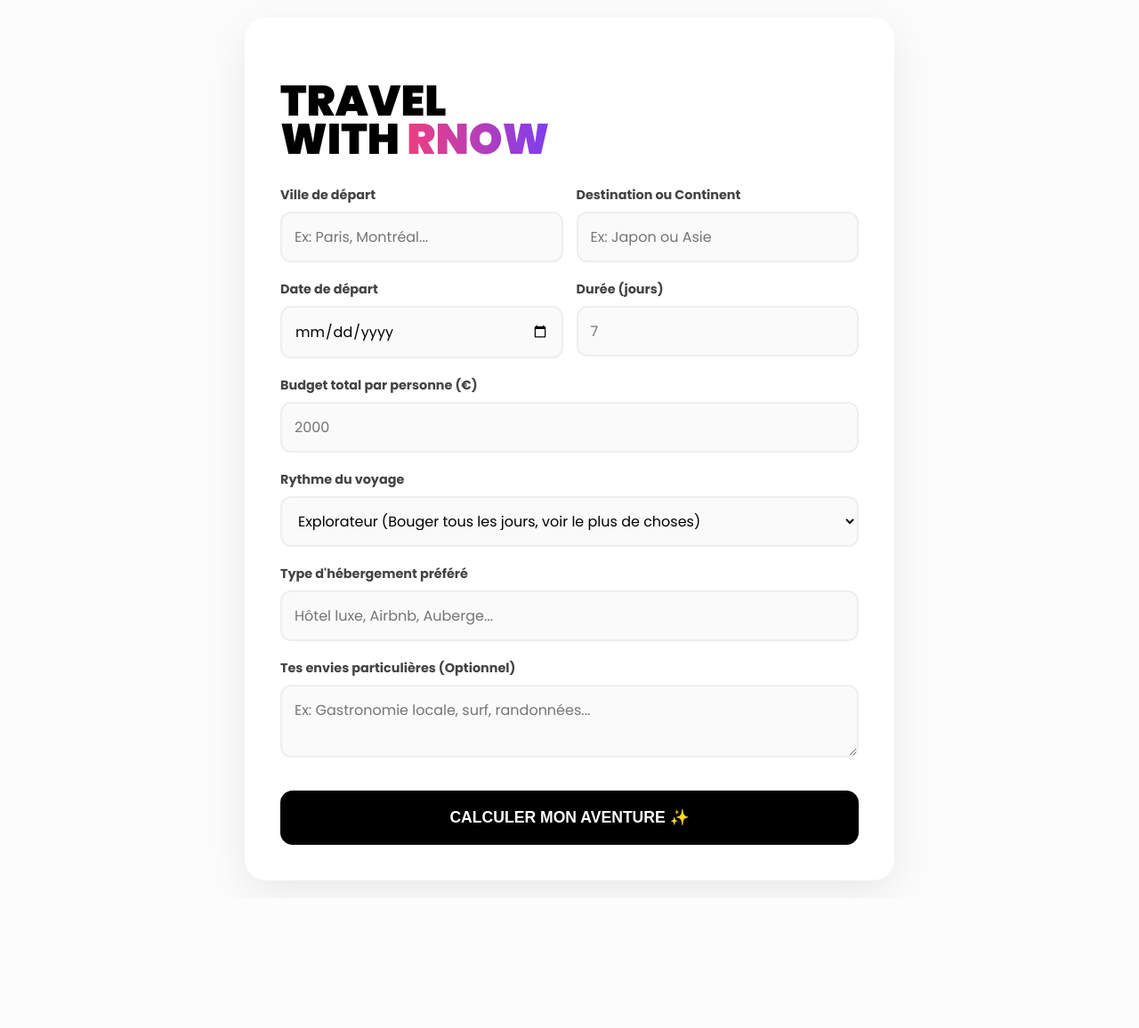
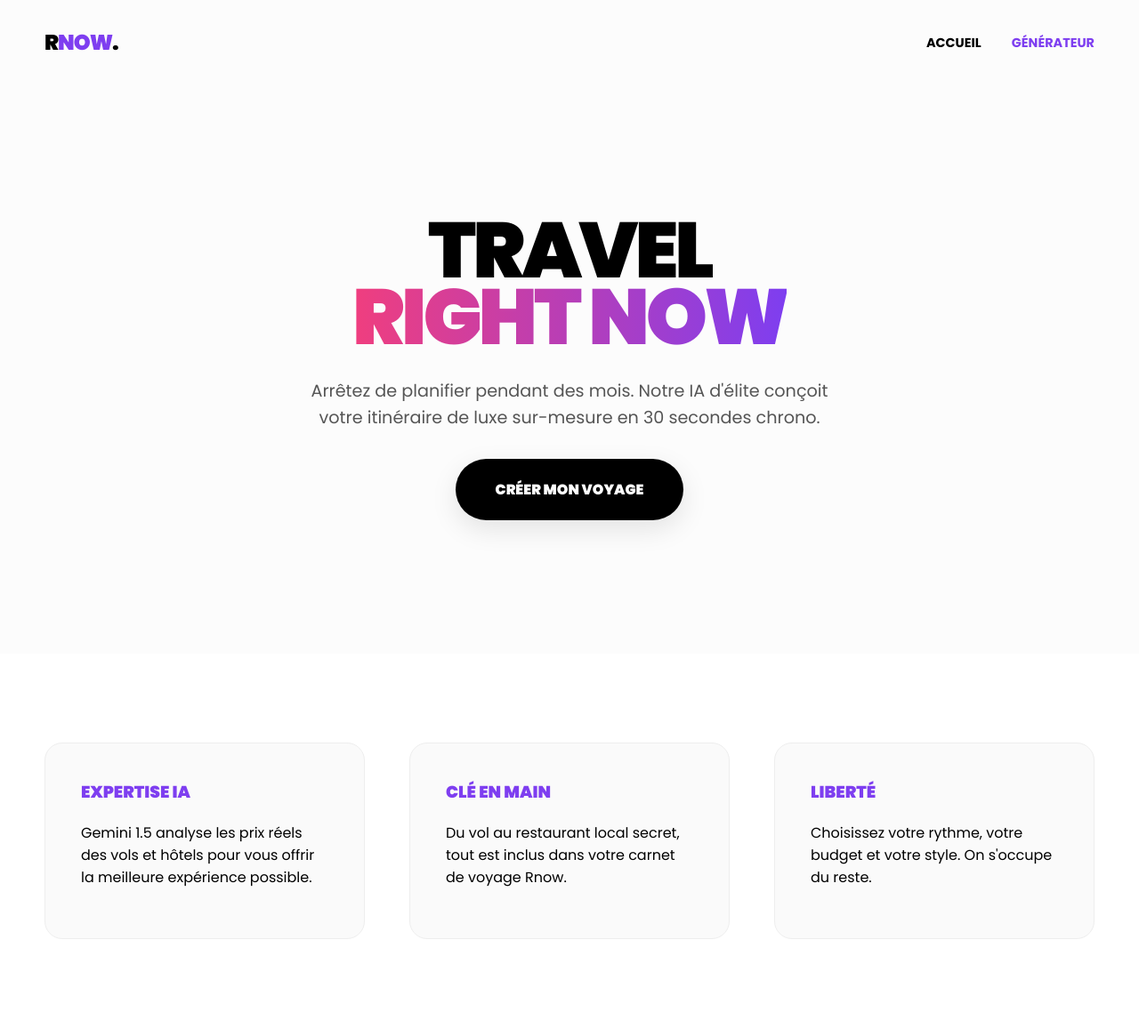
Before and after one commit to hamelalexandre1126-arch/Rnow-agence, a website: page index.html in a window 1280 px wide. Shown: the whole page at 89% size. Before the commit the page ends 1010 px from the top, so only its background shows below. Drawn offline with Linux system fonts and the light colour scheme.

Commit message:
Update index.html

```diff
--- a/index.html
+++ b/index.html
@@ -3,123 +3,67 @@
 <head>
     <meta charset="UTF-8">
     <meta name="viewport" content="width=device-width, initial-scale=1.0">
-    <title>Rnow - L'Expert Voyage</title>
+    <title>Rnow | L'Agence de Voyage Instantanée</title>
     <style>
-        @import url('https://fonts.googleapis.com/css2?family=Poppins:wght@400;500;700;900&display=swap');
-        body { font-family: 'Poppins', sans-serif; background-color: #fcfcfc; margin: 0; padding: 20px; display: flex; justify-content: center; }
-        .container { width: 100%; max-width: 650px; background: #ffffff; border-radius: 24px; padding: 40px; box-shadow: 0 15px 50px rgba(0, 0, 0, 0.08); }
-        h1 { font-size: 3rem; font-weight: 900; line-height: 0.9; text-transform: uppercase; margin-bottom: 30px; }
-        h1 span { background: linear-gradient(90deg, #f03e7e, #7e3ef0); -webkit-background-clip: text; -webkit-text-fill-color: transparent; }
-        .form-group { margin-bottom: 20px; }
-        label { display: block; font-weight: 700; margin-bottom: 8px; font-size: 0.9rem; color: #444; }
-        input, textarea, select { width: 100%; padding: 14px; border-radius: 12px; border: 2px solid #eee; background: #fafafa; font-size: 1rem; font-family: inherit; box-sizing: border-box; }
-        .row { display: flex; gap: 15px; margin-bottom: 20px; }
-        .row .form-group { flex: 1; margin-bottom: 0; }
-        button { width: 100%; padding: 20px; border: none; border-radius: 14px; background: #000; color: #fff; font-size: 1.1rem; font-weight: 800; text-transform: uppercase; cursor: pointer; transition: 0.3s; margin-top: 10px; }
-        button:hover { transform: translateY(-2px); background: #1a1a1a; }
-        #resultat { margin-top: 40px; padding: 30px; background: #fff; border: 1px solid #eee; border-radius: 20px; display: none; line-height: 1.8; }
-        #itineraire-content { color: #222; font-size: 1.05rem; }
-        .loader { display: none; text-align: center; font-weight: bold; color: #7e3ef0; margin-top: 20px; }
+        @import url('https://fonts.googleapis.com/css2?family=Poppins:wght@400;700;900&display=swap');
+
+        body { font-family: 'Poppins', sans-serif; background: #fcfcfc; margin: 0; color: #000; overflow-x: hidden; }
+
+        /* --- NAVIGATION --- */
+        nav { display: flex; justify-content: space-between; align-items: center; padding: 30px 50px; }
+        .logo { font-weight: 900; font-size: 1.5rem; text-transform: uppercase; letter-spacing: -1px; }
+        .logo span { color: #7e3ef0; }
+        .nav-links a { text-decoration: none; color: #000; font-weight: 700; margin-left: 30px; font-size: 0.9rem; text-transform: uppercase; }
+
+        /* --- HERO SECTION --- */
+        .hero { height: 80vh; display: flex; flex-direction: column; justify-content: center; align-items: center; text-align: center; padding: 0 20px; }
+        .hero h1 { font-size: 5.5rem; font-weight: 900; line-height: 0.85; margin: 0; letter-spacing: -4px; text-transform: uppercase; }
+        .hero h1 span { background: linear-gradient(90deg, #f03e7e, #7e3ef0); -webkit-background-clip: text; -webkit-text-fill-color: transparent; }
+        .hero p { max-width: 600px; font-size: 1.2rem; margin: 30px 0; color: #555; line-height: 1.6; }
+
+        .btn-main {
+            padding: 22px 45px; background: #000; color: #fff; text-decoration: none;
+            border-radius: 50px; font-weight: 800; text-transform: uppercase;
+            transition: 0.3s; box-shadow: 0 10px 30px rgba(0,0,0,0.1);
+        }
+        .btn-main:hover { transform: translateY(-3px); background: #1a1a1a; box-shadow: 0 15px 40px rgba(126, 62, 240, 0.3); }
+
+        /* --- SECTION CONCEPT --- */
+        .concept { padding: 100px 50px; background: #fff; display: flex; gap: 50px; align-items: center; flex-wrap: wrap; }
+        .card { flex: 1; min-width: 250px; padding: 40px; border-radius: 20px; background: #fafafa; border: 1px solid #eee; }
+        .card h3 { font-weight: 900; text-transform: uppercase; margin-top: 0; color: #7e3ef0; }
     </style>
 </head>
 <body>
-    <div class="container">
-        <h1>Travel<br>with <span>Rnow</span></h1>
-        <form id="voyageForm">
-            <div class="row">
-                <div class="form-group">
-                    <label>Ville de départ</label>
-                    <input type="text" id="depart" placeholder="Ex: Paris, Montréal..." required>
-                </div>
-                <div class="form-group">
-                    <label>Destination ou Continent</label>
-                    <input type="text" id="destination" placeholder="Ex: Japon ou Asie" required>
-                </div>
-            </div>
 
-            <div class="row">
-                <div class="form-group">
-                    <label>Date de départ</label>
-                    <input type="date" id="dateDepart" required>
-                </div>
-                <div class="form-group">
-                    <label>Durée (jours)</label>
-                    <input type="number" id="duree" placeholder="7" required>
-                </div>
-            </div>
+    <nav>
+        <div class="logo">R<span>now</span>.</div>
+        <div class="nav-links">
+            <a href="index.html">Accueil</a>
+            <a href="generateur.html" style="color: #7e3ef0;">Générateur</a>
+        </div>
+    </nav>
 
-            <div class="form-group">
-                <label>Budget total par personne (€)</label>
-                <input type="number" id="budget" placeholder="2000" required>
-            </div>
+    <section class="hero">
+        <h1>Travel<br><span>Right Now</span></h1>
+        <p>Arrêtez de planifier pendant des mois. Notre IA d'élite conçoit votre itinéraire de luxe sur-mesure en 30 secondes chrono.</p>
+        <a href="generateur.html" class="btn-main">Créer mon voyage</a>
+    </section>
 
-            <div class="form-group">
-                <label>Rythme du voyage</label>
-                <select id="rythme">
-                    <option value="lent">Prendre le temps (1 seule ville, farniente)</option>
-                    <option value="equilibre">Équilibré (2-3 villes maximum)</option>
-                    <option value="intense" selected>Explorateur (Bouger tous les jours, voir le plus de choses)</option>
-                </select>
-            </div>
+    <section class="concept">
+        <div class="card">
+            <h3>Expertise IA</h3>
+            <p>Gemini 1.5 analyse les prix réels des vols et hôtels pour vous offrir la meilleure expérience possible.</p>
+        </div>
+        <div class="card">
+            <h3>Clé en main</h3>
+            <p>Du vol au restaurant local secret, tout est inclus dans votre carnet de voyage Rnow.</p>
+        </div>
+        <div class="card">
+            <h3>Liberté</h3>
+            <p>Choisissez votre rythme, votre budget et votre style. On s'occupe du reste.</p>
+        </div>
+    </section>
 
-            <div class="form-group">
-                <label>Type d'hébergement préféré</label>
-                <input type="text" id="hebergement" placeholder="Hôtel luxe, Airbnb, Auberge...">
-            </div>
-
-            <div class="form-group">
-                <label>Tes envies particulières (Optionnel)</label>
-                <textarea id="styleVoyage" rows="2" placeholder="Ex: Gastronomie locale, surf, randonnées..."></textarea>
-            </div>
-
-            <button type="submit" id="btnGenerer">Calculer mon aventure ✨</button>
-            <div class="loader" id="loader">Rnow analyse les meilleures options... 🌴</div>
-        </form>
-
-        <div id="resultat">
-            <div id="itineraire-content"></div>
-        </div>
-    </div>
-
-    <script>
-        document.getElementById('voyageForm').addEventListener('submit', async function(e) {
-            e.preventDefault();
-            const btn = document.getElementById('btnGenerer');
-            const loader = document.getElementById('loader');
-            const resultDiv = document.getElementById('resultat');
-            const contentDiv = document.getElementById('itineraire-content');
-
-            btn.style.display = 'none';
-            loader.style.display = 'block';
-            resultDiv.style.display = 'none';
-
-            const payload = {
-                depart: document.getElementById('depart').value,
-                destination: document.getElementById('destination').value,
-                budget: document.getElementById('budget').value,
-                style: document.getElementById('styleVoyage').value,
-                date: document.getElementById('dateDepart').value,
-                duree: document.getElementById('duree').value,
-                hebergement: document.getElementById('hebergement').value,
-                rythme: document.getElementById('rythme').value
-            };
-
-            try {
-                const response = await fetch('/api/generate', {
-                    method: 'POST',
-                    headers: { 'Content-Type': 'application/json' },
-                    body: JSON.stringify(payload)
-                });
-                const data = await response.json();
-                if (data.text) {
-                    contentDiv.innerHTML = data.text.replace(/\n/g, '<br>');
-                    resultDiv.style.display = 'block';
-                } else { alert("Erreur Google"); }
-            } catch (error) { alert("Erreur serveur"); }
-            loader.style.display = 'none';
-            btn.style.display = 'block';
-            resultDiv.scrollIntoView({ behavior: 'smooth' });
-        });
-    </script>
 </body>
 </html>
```
